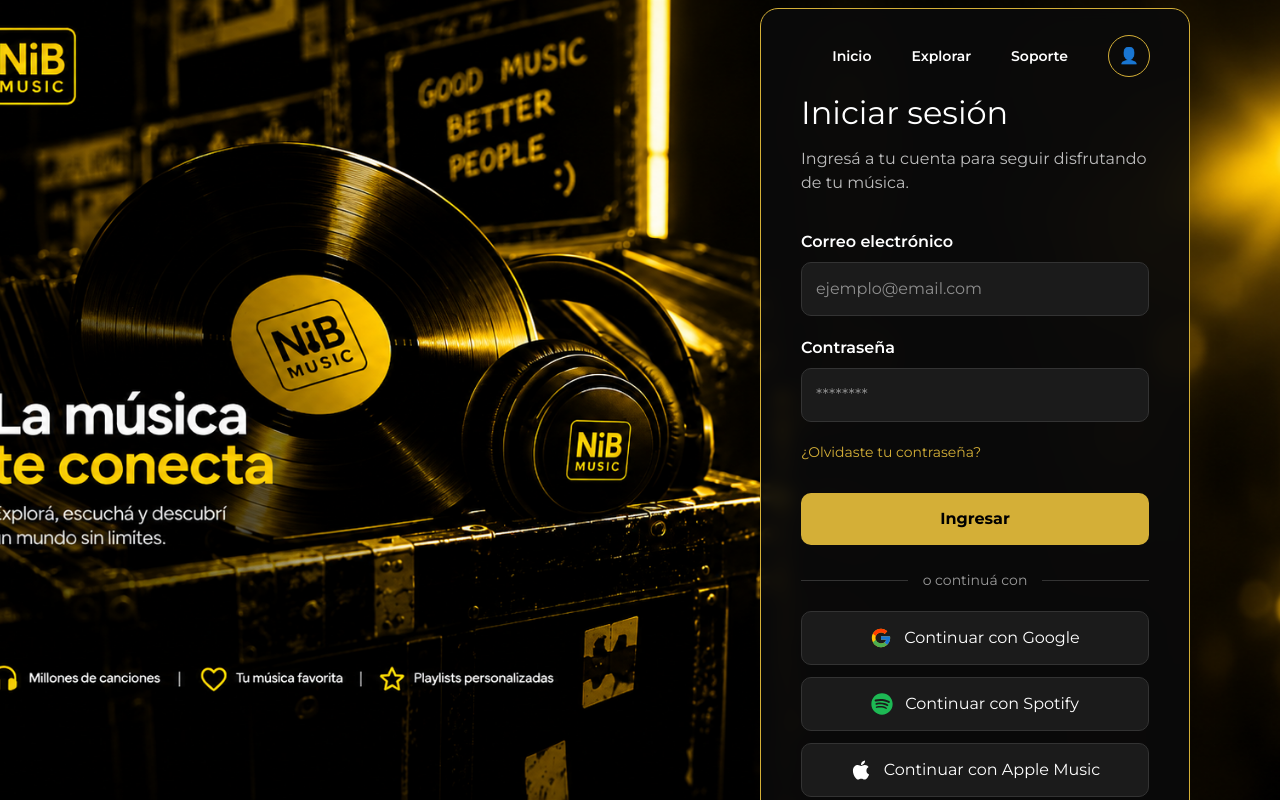
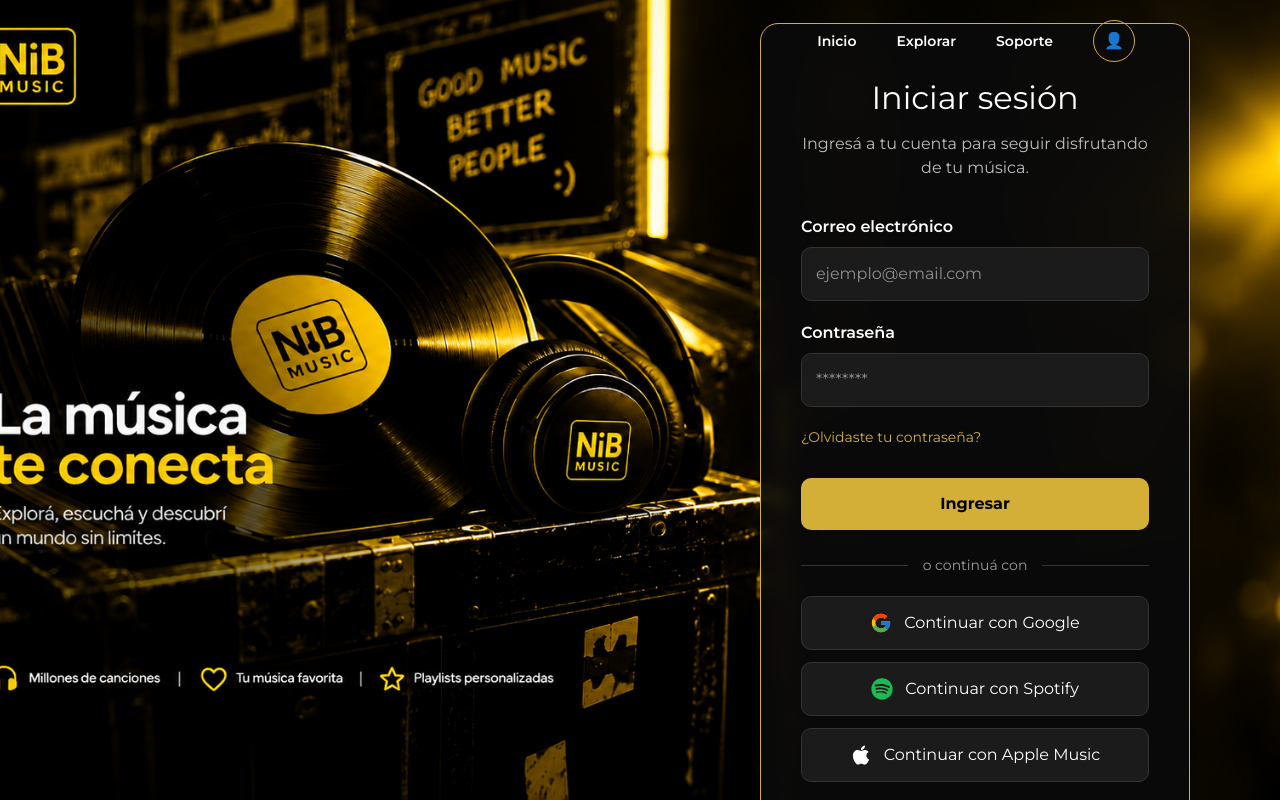
Before and after one commit to ivanlazartee/NiB-Music, a React (Vite) app: page /login in a window 1280 px wide. Built offline with nearby package versions, Linux system fonts and the light colour scheme.

Commit message:
Ajustar posición del navbar en la pantalla de inicio de sesión

```diff
--- a/src/pages/login.css
+++ b/src/pages/login.css
@@ -28,8 +28,8 @@
 }
 .login-navbar{
     position: absolute;
-    top: 35px;
-    right: 130px;
+    top: 20px;
+    right: 145px;
 
     display: flex;
     align-items: center;
@@ -76,7 +76,7 @@
     backdrop-filter: blur(8px);
 
     padding: 40px;
-    padding-top: 80px;
+    padding-top: 50px;
 
     flex-shrink: 0;
 
@@ -89,12 +89,14 @@
     color:white;
     font-size:32px;
     margin-bottom:10px;
+    text-align: center;
 }
 
 .login-subtitle{
     color:#bdbdbd;
     margin-bottom:35px;
     line-height:1.5;
+    text-align: center;
 }
 
 .login-form{
@@ -130,6 +132,7 @@
 }
 
 .login-button{
+    width: 100%;
     background:#d4af37;
     color:black;
     border:none;
```
